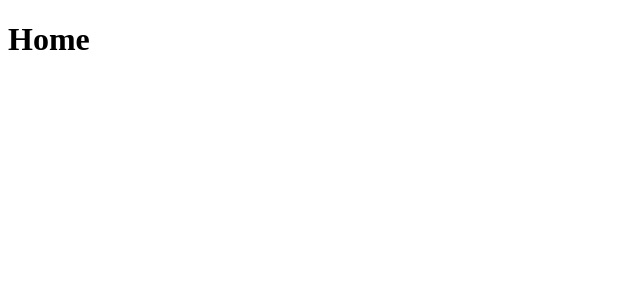
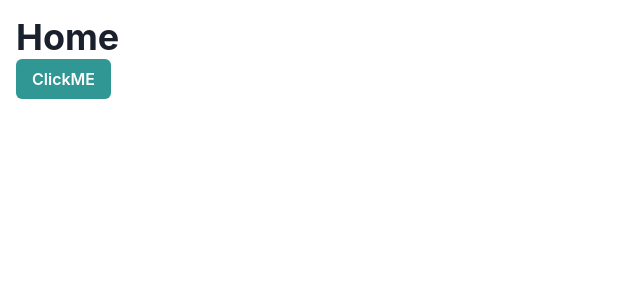
Before and after one commit to bob7185/Per_Scholas_Capstone, a React (Vite) app in the folder client/: page / in a window 1280 px wide. Shown: the top 300 px of the page, without its empty margins (0-640 px from the left). Built offline with nearby package versions, Linux system fonts and the light colour scheme.

Commit message:
Installed and Tested Chakra UI to design the front end interface

```diff
--- a/client/src/App.jsx
+++ b/client/src/App.jsx
@@ -1,21 +1,21 @@
+import { BrowserRouter, Routes, Route } from "react-router-dom";
+import Home from "./pages/Home";
+import SignIn from "./pages/Signin";
+import SignUp from "./pages/SignUp";
+import Dashboard from "./pages/Dashboard";
 
-import {BrowserRouter, Routes, Route} from 'react-router-dom';
-import Home from './pages/Home';
-import SignIn from './pages/Signin';
-import SignUp from './pages/SignUp';
 
 function App() {
   return (
-    <BrowserRouter>
-    <Routes>
-      <Route path='/' element={<Home/>}/>
-      <Route path='/signin' element={<SignIn/>}/>
-      <Route path='/signUp' element={<SignUp/>}/>
-
-
-    </Routes>
-    </BrowserRouter>
-  )
+      <BrowserRouter>
+        <Routes>
+          <Route path="/" element={<Home />} />
+          <Route path="/signin" element={<SignIn />} />
+          <Route path="/signUp" element={<SignUp />} />
+          <Route path="/Dashboard" element={<Dashboard />} />
+        </Routes>
+      </BrowserRouter>
+   );
 }
 
-export default App
+export default App;
--- /dev/null
+++ b/client/src/pages/Dashboard.jsx
@@ -0,0 +1,4 @@
+export default function Dashboard() {
+    return <h1>HOME</h1>;
+
+}
--- a/client/src/pages/Home.jsx
+++ b/client/src/pages/Home.jsx
@@ -1,3 +1,11 @@
+ import { Box, Heading, Button } from "@chakra-ui/react"
+
 export default function Home() {
-    return <h1>Home</h1>
+    return (
+        <Box p ='4'>
+            <Heading>Home</Heading>
+            <Button colorScheme="teal">ClickME</Button>
+       </Box>
+    );
+
 }
--- a/client/src/pages/SignUp.jsx
+++ b/client/src/pages/SignUp.jsx
@@ -1,3 +1,3 @@
 export default function SignUp() {
-    return <h1>Sign Up</h1>
+    return <h1>Dashboard</h1>
 }
```
Also changed, not shown: client/package.json (+8 -2 lines), client/src/main.jsx (+11 -6 lines), 1 other file (tests, documents, lock files or other folders).
